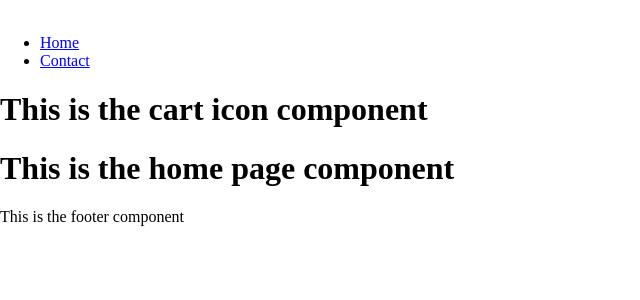
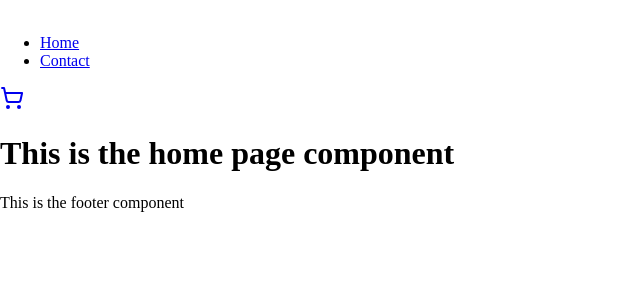
Before and after one commit to Inaelise/js-frameworks-ca, a React (Vite) app: page / in a window 1280 px wide. Shown: the top 300 px of the page, without its empty margins (0-640 px from the left). Built offline with nearby package versions, Linux system fonts and the light colour scheme.

Commit message:
Adds lucide icons library, adds icon and links CartIcon to checkout page

```diff
--- a/package.json
+++ b/package.json
@@ -10,6 +10,7 @@
     "preview": "vite preview"
   },
   "dependencies": {
+    "lucide-react": "^0.477.0",
     "react": "^19.0.0",
     "react-dom": "^19.0.0",
     "react-router-dom": "^7.2.0"
--- a/src/components/CartIcon.jsx
+++ b/src/components/CartIcon.jsx
@@ -1,3 +1,10 @@
+import { ShoppingCart } from "lucide-react";
+import { NavLink } from "react-router-dom";
+
 export default function CartIcon() {
-  return <h1>This is the cart icon component</h1>;
+  return (
+    <NavLink to="/checkout">
+      <ShoppingCart />
+    </NavLink>
+  );
 }
```
Also changed, not shown: 1 other file (tests, documents, lock files or other folders).
